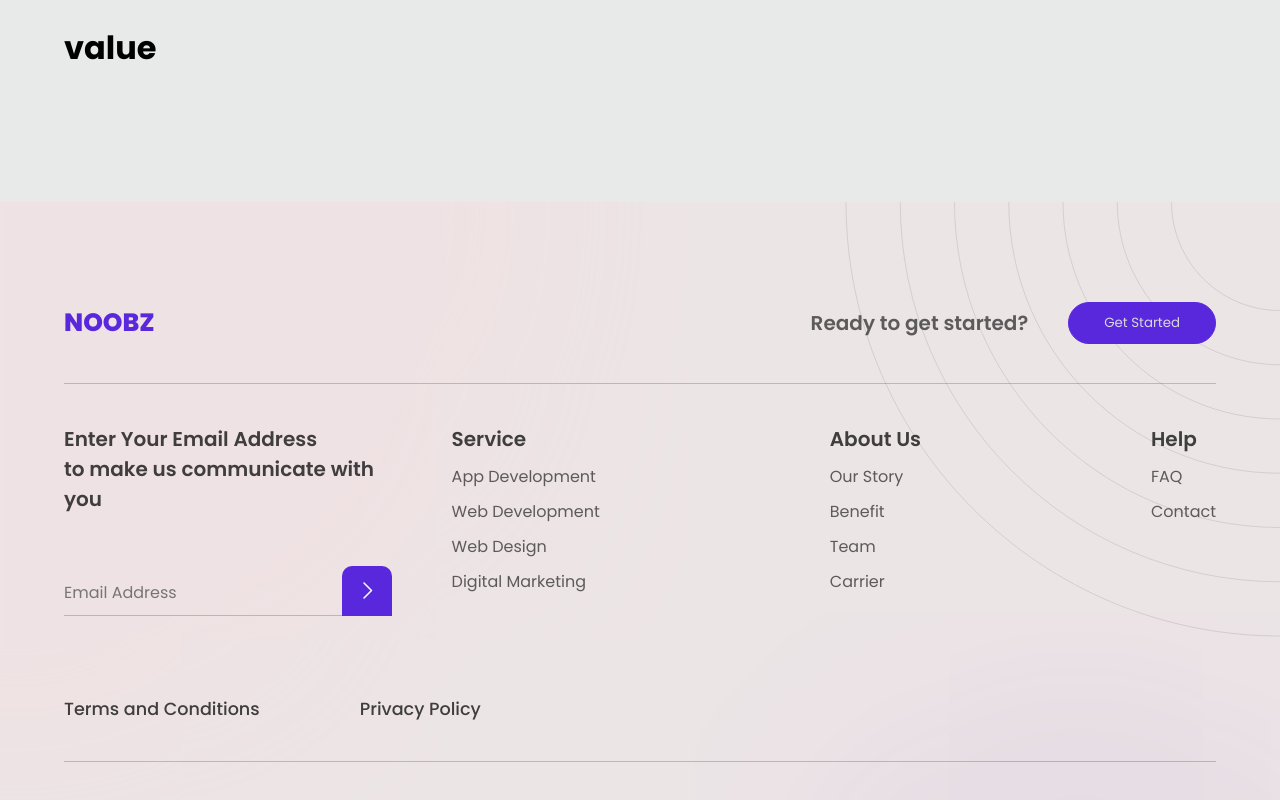
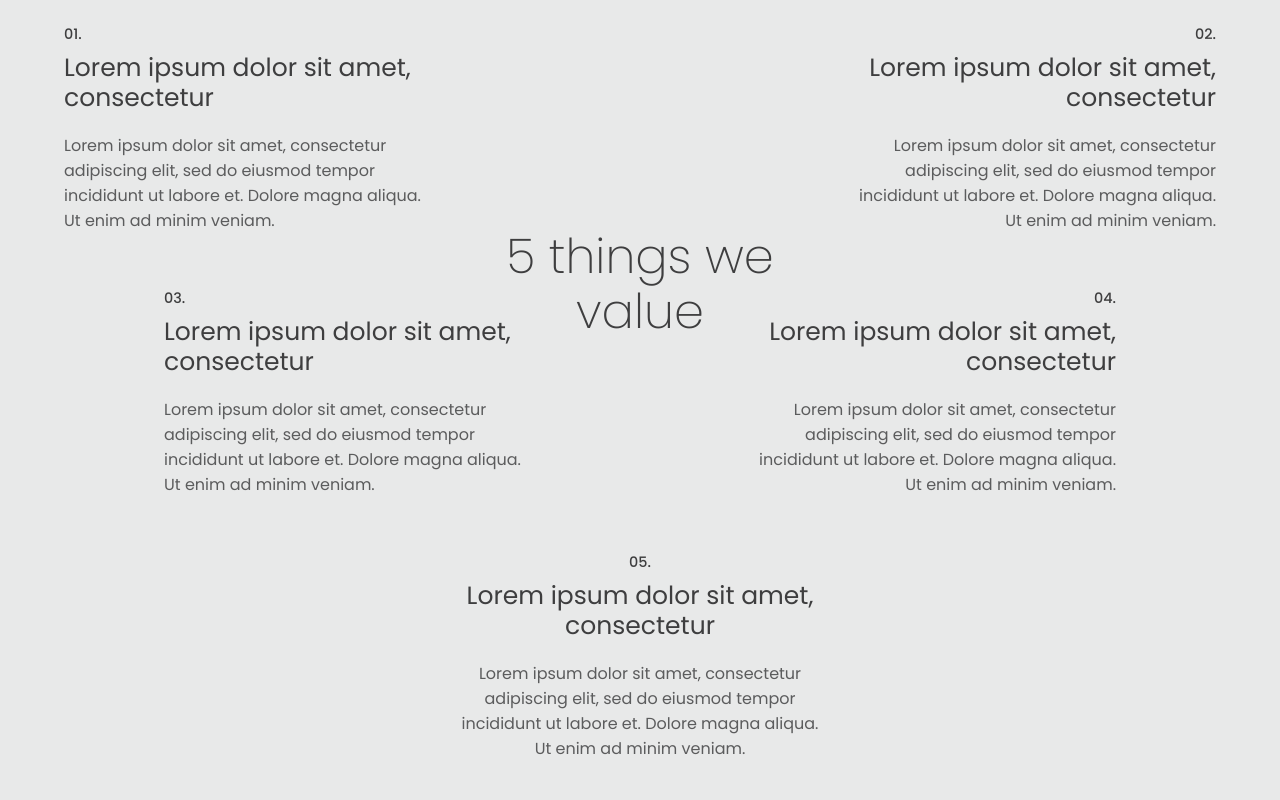
Before and after one commit to nasirmitul/agency-website, a React (Create React App) app: page /about-us in a window 1280 px wide. Shown: the part 1580-2380 px from the top of the page. Built offline with nearby package versions, Linux system fonts and the light colour scheme.

Commit message:
we value part of about us done

```diff
--- /dev/null
+++ b/src/components/About/Team.js
@@ -0,0 +1,13 @@
+import React from 'react';
+
+const Team = () => {
+    return (
+        <div className='our-team'>
+            <div className="container">
+
+            </div>
+        </div>
+    );
+};
+
+export default Team;
--- a/src/components/About/WeValue.js
+++ b/src/components/About/WeValue.js
@@ -4,7 +4,42 @@ const WeValue = () => {
     return (
         <div className='we-value'>
             <div className="container">
-                <h1>value</h1>
+                <section>
+                    <h2 className="section-title">5 things we value</h2>
+                    <div className="points">
+                        <div className="row row-one">
+                            <div className="point left">
+                                <p className="count">01.</p>
+                                <h5 className="title">Lorem ipsum dolor sit amet, consectetur </h5>
+                                <p className="desc">Lorem ipsum dolor sit amet, consectetur adipiscing elit, sed do eiusmod tempor incididunt ut labore et. Dolore magna aliqua. Ut enim ad minim veniam.</p>
+                            </div>
+                            <div className="point right">
+                                <p className="count">02.</p>
+                                <h5 className="title">Lorem ipsum dolor sit amet, consectetur </h5>
+                                <p className="desc">Lorem ipsum dolor sit amet, consectetur adipiscing elit, sed do eiusmod tempor incididunt ut labore et. Dolore magna aliqua. Ut enim ad minim veniam.</p>
+                            </div>
+                        </div>
+                        <div className="row row-two">
+                            <div className="point left">
+                                <p className="count">03.</p>
+                                <h5 className="title">Lorem ipsum dolor sit amet, consectetur </h5>
+                                <p className="desc">Lorem ipsum dolor sit amet, consectetur adipiscing elit, sed do eiusmod tempor incididunt ut labore et. Dolore magna aliqua. Ut enim ad minim veniam.</p>
+                            </div>
+                            <div className="point right">
+                                <p className="count">04.</p>
+                                <h5 className="title">Lorem ipsum dolor sit amet, consectetur </h5>
+                                <p className="desc">Lorem ipsum dolor sit amet, consectetur adipiscing elit, sed do eiusmod tempor incididunt ut labore et. Dolore magna aliqua. Ut enim ad minim veniam.</p>
+                            </div>
+                        </div>
+                        <div className="row row-three">
+                            <div className="point center">
+                                <p className="count">05.</p>
+                                <h5 className="title">Lorem ipsum dolor sit amet, consectetur </h5>
+                                <p className="desc">Lorem ipsum dolor sit amet, consectetur adipiscing elit, sed do eiusmod tempor incididunt ut labore et. Dolore magna aliqua. Ut enim ad minim veniam.</p>
+                            </div>
+                        </div>
+                    </div>
+                </section>
             </div>
         </div>
     );
--- a/src/layouts/AboutLayout.js
+++ b/src/layouts/AboutLayout.js
@@ -2,6 +2,7 @@ import React from 'react';
 import Heading from '../components/About/Heading';
 import WhyDifferent from '../components/About/WhyDifferent';
 import WeValue from '../components/About/WeValue';
+import Team from '../components/About/Team';
 
 const AboutLayout = () => {
     return (
@@ -9,6 +10,7 @@ const AboutLayout = () => {
             <Heading></Heading>
             <WhyDifferent></WhyDifferent>
             <WeValue></WeValue>
+            <Team></Team>
         </div>
     );
 };
--- a/src/styles/style.css
+++ b/src/styles/style.css
@@ -1475,3 +1475,77 @@ swiper-container {
     padding: 130px 0;
     position: relative;
 }
+
+.we-value section h2.section-title {
+    margin-top: 15px !important;
+    font-size: 3rem;
+    font-weight: 200;
+    color: var(--dark-85);
+    width: min(650px, 90%);
+    line-height: 55px;
+    width: 300px;
+    text-align: center;
+    position: absolute;
+    left: 50%;
+    transform: translate(-50%);
+    top: 320px;
+}
+
+.we-value section .points .row {
+    display: flex;
+    justify-content: space-between;
+}
+
+.we-value section .points .row .point.right {
+    text-align: end;
+}
+
+.we-value section .points .row .point.center {
+    text-align: center;
+}
+
+.we-value section .points .row.row-two {
+    padding: 0 100px;
+}
+
+.we-value section .points .row.row-three {
+    justify-content: center;
+    margin-bottom: -55px;
+}
+
+.we-value section .points .point {
+    width: 370px;
+    margin-bottom: 55px;
+}
+
+.we-value section .points .point .count {
+    color: var(--dark-85);
+    font-size: .9rem;
+    font-weight: 500;
+    margin-bottom: 8px !important;
+}
+
+.we-value section .points .point h5.title {
+    color: var(--dark-85);
+    font-size: 25px;
+    font-weight: 400;
+    line-height: 30px;
+    margin-bottom: 20px !important;
+}
+
+.we-value section .points .point .desc {
+    color: var(--dark-70);
+    font-size: 1rem;
+}
+
+
+
+
+
+
+/* ------------ Our Team ------------ */
+.our-team {
+    background: var(--primary-5);
+    padding: 100px 0;
+    position: relative;
+}
```
